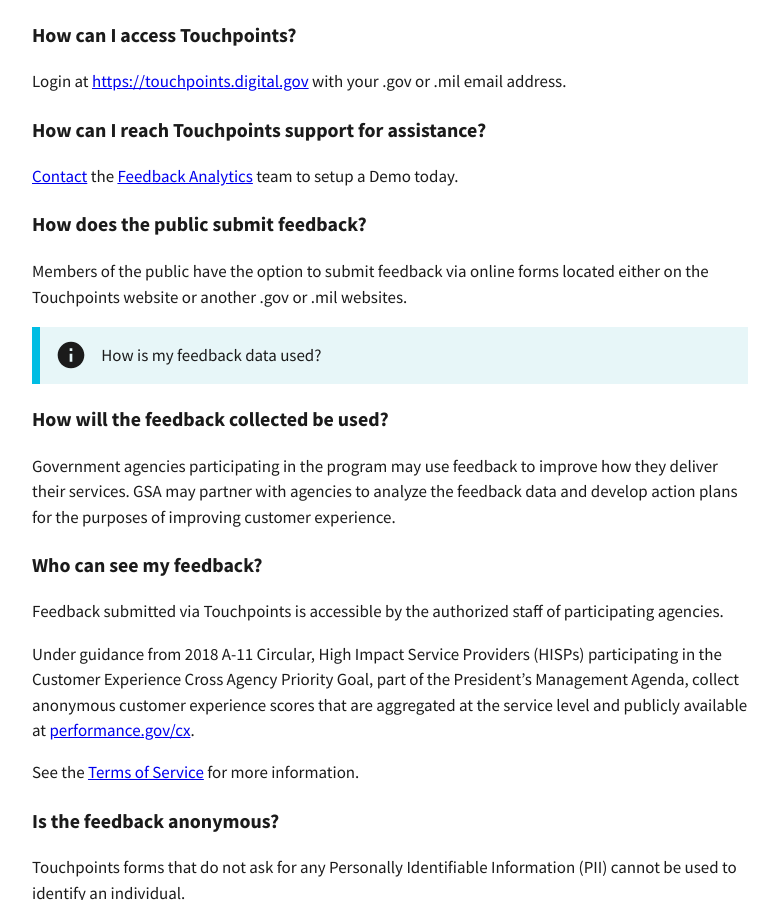
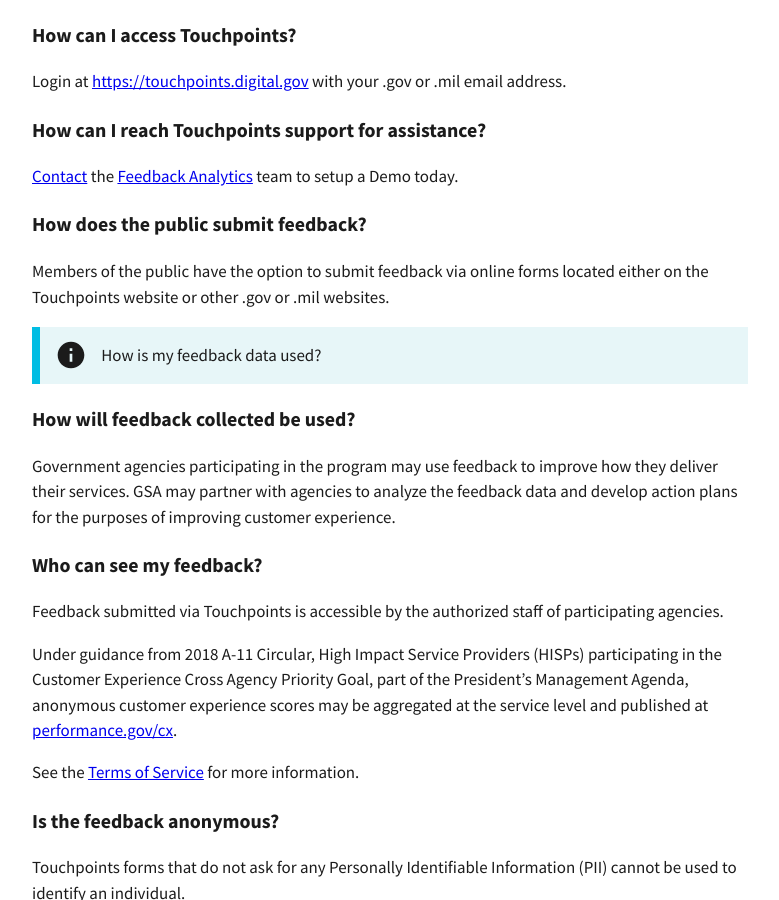
Before and after one commit to GSA-TTS/touchpoints-site, a Jekyll site: the page built from faq.md, in a window 1280 px wide and 900 px high, scrolled down 394 px. Shown: the whole window, without its empty margins (372-1151 px from the left). Built offline with Jekyll 4.4.1, drawn with Linux system fonts in a browser that asks for light colours.

Commit message:
clarify FAQ language

```diff
--- a/faq.md
+++ b/faq.md
@@ -56,7 +56,7 @@ permalink: /faq/
         Members of the public have the option to submit feedback
         via online forms
         located either on the Touchpoints website or
-        another .gov or .mil websites.
+        other .gov or .mil websites.
       </p>
 
       <p><a name="feedback-data"></a></p>
@@ -68,7 +68,7 @@ permalink: /faq/
         </div>
       </div>
 
-      <h3 id="how-will-the-feedback-collected-be-used">How will the feedback collected be used?</h3>
+      <h3 id="how-will-the-feedback-collected-be-used">How will feedback collected be used?</h3>
 
       <p>
         Government agencies participating in the program may use feedback to improve how they deliver their services.
@@ -81,8 +81,9 @@ permalink: /faq/
         Feedback submitted via Touchpoints is accessible by the authorized staff of participating agencies.
       </p>
       <p>
-        Under guidance from 2018 A-11 Circular, High Impact Service Providers (HISPs) participating in the Customer Experience Cross Agency Priority Goal, part of the President’s Management Agenda, collect anonymous customer experience scores that
-        are aggregated at the service level and publicly available at
+        Under guidance from 2018 A-11 Circular, High Impact Service Providers (HISPs) participating in the Customer Experience Cross Agency Priority Goal, part of the President’s Management Agenda,
+        anonymous customer experience scores may be
+        aggregated at the service level and published at
         <a href="https://www.performance.gov/cx/" target="_blank" rel="noopener">performance.gov/cx</a>.
       </p>
 
```
